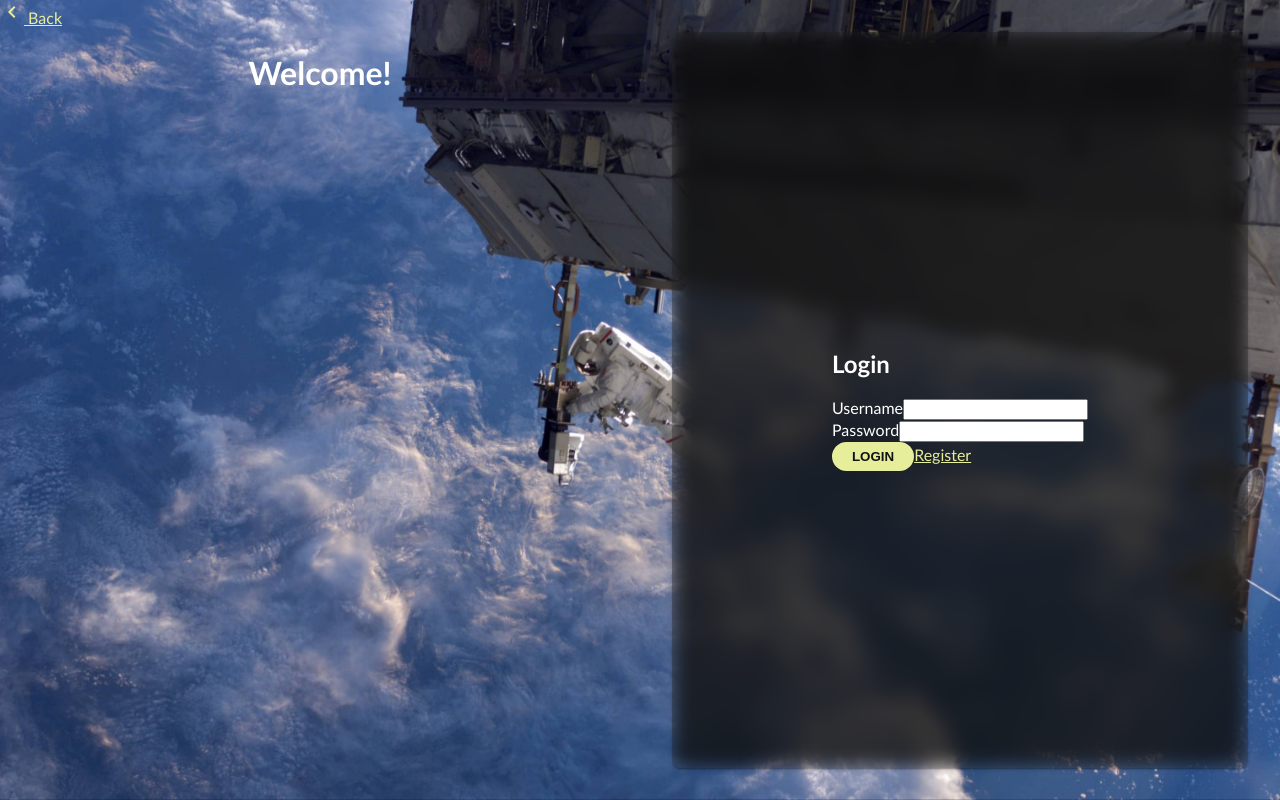
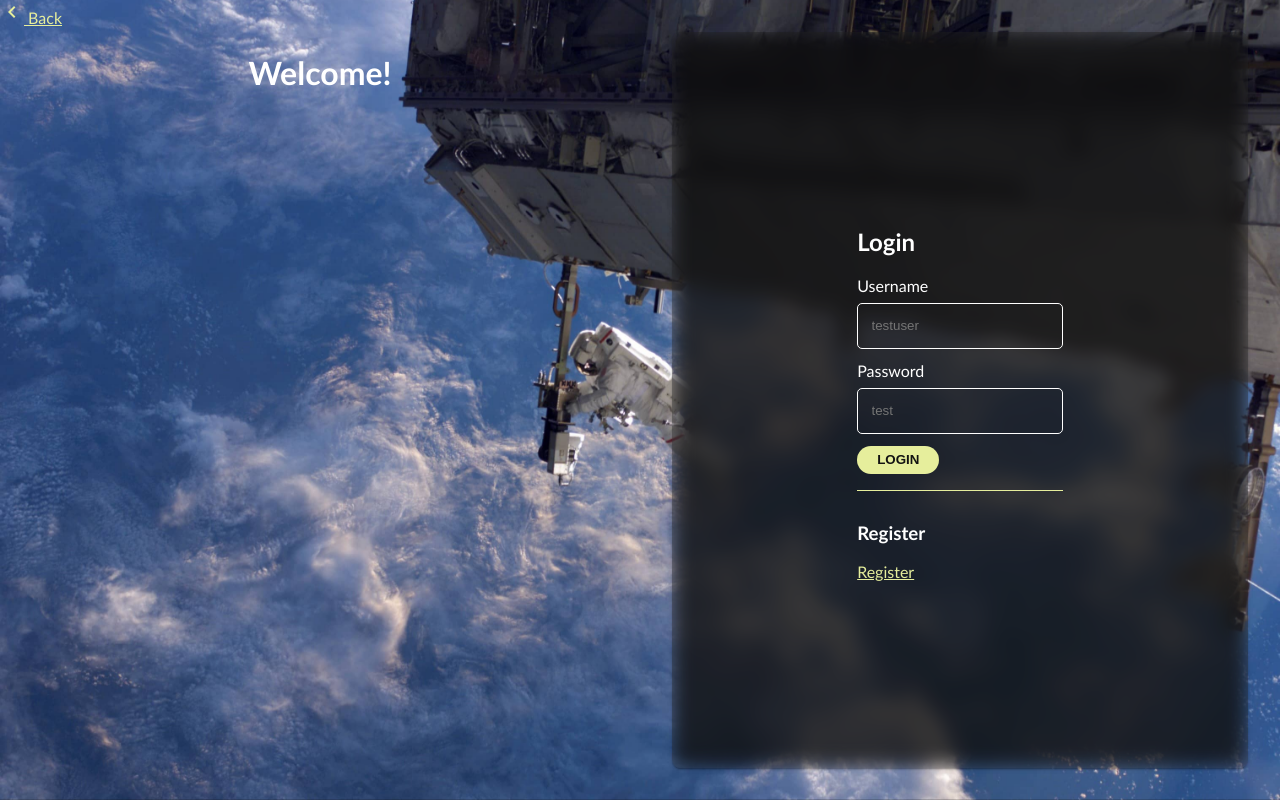
Before and after one commit to benediktrauch/angular-dashboard-template, an Angular app: page /auth/login in a window 1280 px wide. Built offline with nearby package versions, Linux system fonts and the light colour scheme.

Commit message:
added login logic

```diff
--- a/src/app/auth/auth.service.ts
+++ b/src/app/auth/auth.service.ts
@@ -1,12 +1,13 @@
 import { Injectable } from '@angular/core';
-import { BehaviorSubject, Observable, of } from 'rxjs';
-import { config } from 'process';
-import { map } from 'rxjs/operators';
+import { BehaviorSubject, Observable, of, throwError } from 'rxjs';
+import { map, delay } from 'rxjs/operators';
 import { HttpClient } from '@angular/common/http';
+import { Router } from '@angular/router';
 
 export class User {
   id: number;
   username: string;
+  email: string;
   password?: string;
   firstName: string;
   lastName: string;
@@ -20,7 +21,10 @@ export class AuthService {
   private currentUserSubject: BehaviorSubject<User>;
   public currentUser: Observable<User>;
 
-  constructor(private http: HttpClient) {
+  constructor(
+    private router: Router,
+    private http: HttpClient
+  ) {
     this.currentUserSubject = new BehaviorSubject<User>(JSON.parse(localStorage.getItem('currentUser')));
     this.currentUser = this.currentUserSubject.asObservable();
   }
@@ -30,24 +34,29 @@ export class AuthService {
   }
 
   login(username, password) {
-
+    if (password === 'test') {
       const user = {
         id: 123,
         username: 'testuser',
+        email: 'testuser@mail.de',
         firstName: 'user',
         lastName: 'user',
         token: 'WyXNxBI17xwzL8t3p8o4icB1H'
       };
 
-    // store user details and jwt token in local storage to keep user logged in between page refreshes
       localStorage.setItem('currentUser', JSON.stringify(user));
       this.currentUserSubject.next(user);
-    return of(user);
+      return of(user).pipe(delay(2500));
+    } else {
+      const message = 'not authorized';
+      return throwError({ error: { message } });
+    }
   }
 
   logout() {
     // remove user from local storage and set current user to null
     localStorage.removeItem('currentUser');
     this.currentUserSubject.next(null);
+    this.router.navigate(['']);
   }
 }
--- a/src/app/auth/login/login.component.html
+++ b/src/app/auth/login/login.component.html
@@ -1,12 +1,13 @@
 <div class="login-wrapper">
-  <h2>Login</h2>
+  <form [formGroup]="loginForm" (ngSubmit)="onSubmit()">
+    <h2>Login</h2>
 
-  <form [formGroup]="loginForm" (ngSubmit)="onSubmit()">
-    <div class="form-group">
+    <div class="form-group login-input">
       <label for="username">Username</label>
       <input
         type="text"
         formControlName="username"
+        placeholder="testuser"
         class="form-control"
         [ngClass]="{ 'is-invalid': submitted && f.username.errors }"
       />
@@ -14,10 +15,12 @@
         <div *ngIf="f.username.errors.required">Username is required</div>
       </div>
     </div>
-    <div class="form-group">
+
+    <div class="form-group login-input">
       <label for="password">Password</label>
       <input
         type="password"
+        placeholder="test"
         formControlName="password"
         class="form-control"
         [ngClass]="{ 'is-invalid': submitted && f.password.errors }"
@@ -28,13 +31,16 @@
     </div>
     <div class="form-group">
       <button [disabled]="loading" class="btn btn-primary">
-        <span
-          *ngIf="loading"
-          class="spinner-border spinner-border-sm mr-1"
-        ></span>
+        <span *ngIf="loading" class="spinner-border spinner-border-sm mr-1"
+          >... loading ...</span
+        >
         Login
       </button>
-      <a routerLink="/register" class="btn btn-link">Register</a>
     </div>
   </form>
+  <div class="register">
+    <h3>Register</h3>
+
+    <a routerLink="/register" class="btn btn-link">Register</a>
+  </div>
 </div>
--- a/src/app/auth/login/login.component.scss
+++ b/src/app/auth/login/login.component.scss
@@ -1,6 +1,9 @@
 @import "~src/styles";
 
 .login-wrapper {
+  display: grid;
+  gap: 1em;
+
   .login-input {
     display: grid;
     margin: 0.75em 0;
@@ -8,4 +11,9 @@
       margin-bottom: 0.5em;
     }
   }
+
+  .register {
+    border-top: 1px solid $primary-color;
+    padding: 0.75em 0;
+  }
 }
--- a/src/app/auth/login/login.component.ts
+++ b/src/app/auth/login/login.component.ts
@@ -23,7 +23,7 @@ export class LoginComponent implements OnInit {
     private authService: AuthService) { }
 
   ngOnInit() {
-    this.returnUrl = this.route.snapshot.queryParams.returnUrl || '/user';
+    this.returnUrl = this.route.snapshot.queryParams.returnUrl || '/';
 
     this.loginForm = this.formBuilder.group({
       username: ['', Validators.required],
@@ -43,9 +43,13 @@ export class LoginComponent implements OnInit {
     this.authService.login(this.f.username.value, this.f.password.value)
       .subscribe(
         data => {
-          this.router.navigate([this.returnUrl]);
+          console.log('data', data);
+          // this.router.navigate([this.returnUrl]);
+          this.router.navigate(['user']);
         },
         error => {
+          console.log('error', error);
+          this.loginForm.setErrors({ incorrect: true });
           this.loading = false;
         });
   }
--- a/src/app/components/home/home.component.html
+++ b/src/app/components/home/home.component.html
@@ -2,21 +2,39 @@
   <div class="left">
     <svg xmlns="http://www.w3.org/2000/svg" viewBox="0 0 406 230" id="logo">
       <g id="group_1">
-        <path id="path_2"
+        <path
+          id="path_2"
           d="M 182.98 132.642 C 182.98 179.221 145.381 216.981 99 216.981 C 52.619 216.981 15.02 179.221 15.02 132.642 M 182.98 13.162 L 182.98 132.642 M 15.02 132.642 L 15.02 13.162"
-          fill="none" stroke="#FFFFFF" stroke-width="20" stroke-linecap="round" />
-        <path id="path_3"
+          fill="none"
+          stroke="#FFFFFF"
+          stroke-width="20"
+          stroke-linecap="round"
+        />
+        <path
+          id="path_3"
           d="M 223.535 13.429 L 390.679 13.429 L 326.749 115 L 390.679 216.571 L 223.535 216.571 L 287.466 115 Z"
-          fill="none" stroke="#FFFFFF" stroke-width="20" stroke-linecap="round" stroke-linejoin="round" />
+          fill="none"
+          stroke="#FFFFFF"
+          stroke-width="20"
+          stroke-linecap="round"
+          stroke-linejoin="round"
+        />
       </g>
     </svg>
   </div>
   <div class="center">
     <a routerLink="auth/login">Login</a>
+    <a routerLink="user/">User</a>
   </div>
   <div class="right">
-    <div class="snippetMenuIcon" [ngClass]="{ active: menuOpen }" aria-label="Menu Button" role="button" type="button"
-      (click)="toggleMenu()">
+    <div
+      class="snippetMenuIcon"
+      [ngClass]="{ active: menuOpen }"
+      aria-label="Menu Button"
+      role="button"
+      type="button"
+      (click)="toggleMenu()"
+    >
       <span class="snippetMenuiconBar firstBar" id="firstBar"></span>
       <!-- <span class="snippetMenuiconBar secondBar" id="secondBar"></span> -->
       <span class="snippetMenuiconBar thirdBar" id="thirdBar"></span>
--- a/src/app/guards/auth.guard.ts
+++ b/src/app/guards/auth.guard.ts
@@ -18,9 +18,8 @@ export class AuthGuard implements CanActivate, CanLoad {
     if (currentUser) {
       return true;
     }
-
     // not logged in so redirect to login page with the return url
-    this.router.navigate(['/login'], { queryParams: { returnUrl: state.url } });
+    this.router.navigate(['/auth/login'], { queryParams: { returnUrl: state.url } });
     return false;
   }
 
@@ -31,6 +30,7 @@ export class AuthGuard implements CanActivate, CanLoad {
     if (currentUser) {
       return true;
     }
+    this.router.navigate(['/auth/login']);
     return false;
   }
 }
--- a/src/app/shared/sidebar/sidebar.component.ts
+++ b/src/app/shared/sidebar/sidebar.component.ts
@@ -1,5 +1,6 @@
 import { Component, OnInit, Input, ViewChild, Output, EventEmitter, ElementRef, HostListener } from '@angular/core';
 import { Router } from '@angular/router';
+import { AuthService } from 'src/app/auth/auth.service';
 
 @Component({
   selector: 'app-sidebar',
@@ -19,7 +20,7 @@ export class SidebarComponent implements OnInit {
   @Output() toggleMenu = new EventEmitter<boolean>();
   @Output() toggleMenuStyle = new EventEmitter<boolean>();
 
-  constructor(private router: Router) { }
+  constructor(private router: Router, private authService: AuthService) { }
 
   ngOnInit() {
     this.router.events.subscribe((event) => {
@@ -54,7 +55,7 @@ export class SidebarComponent implements OnInit {
   }
 
   logout() {
-    this.router.navigate(['']);
+    this.authService.logout();
   }
 
 }
--- a/src/styles.scss
+++ b/src/styles.scss
@@ -113,7 +113,7 @@ a {
   }
 }
 
-.input {
+input {
   background: none;
   border: 1px solid white;
   height: 24px;
@@ -123,6 +123,10 @@ a {
   color: white;
   &:focus {
     box-shadow: 0 0 1px 2px rgba(200, 200, 200, 0.6);
+  }
+
+  &.is-invalid {
+    border-color: $error-color;
   }
 }
 
```
Lines whose indentation alone changed are shown as unchanged.
